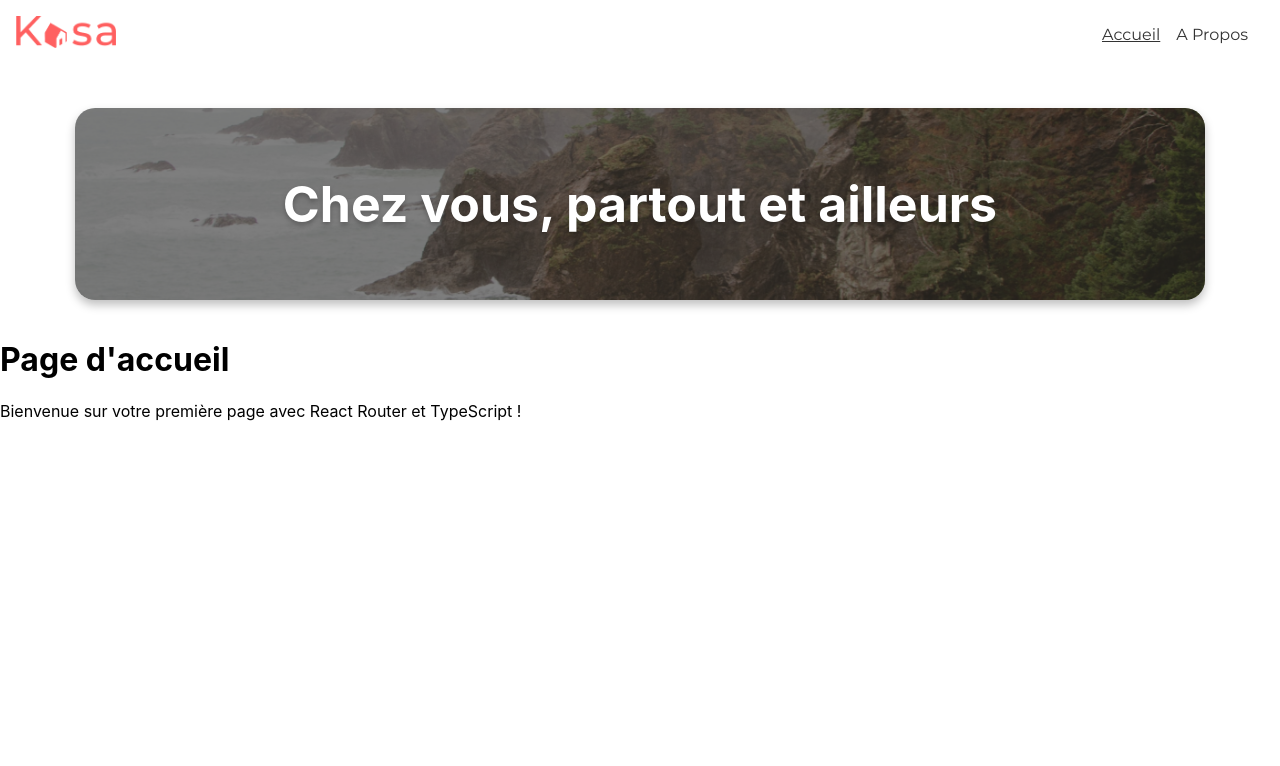
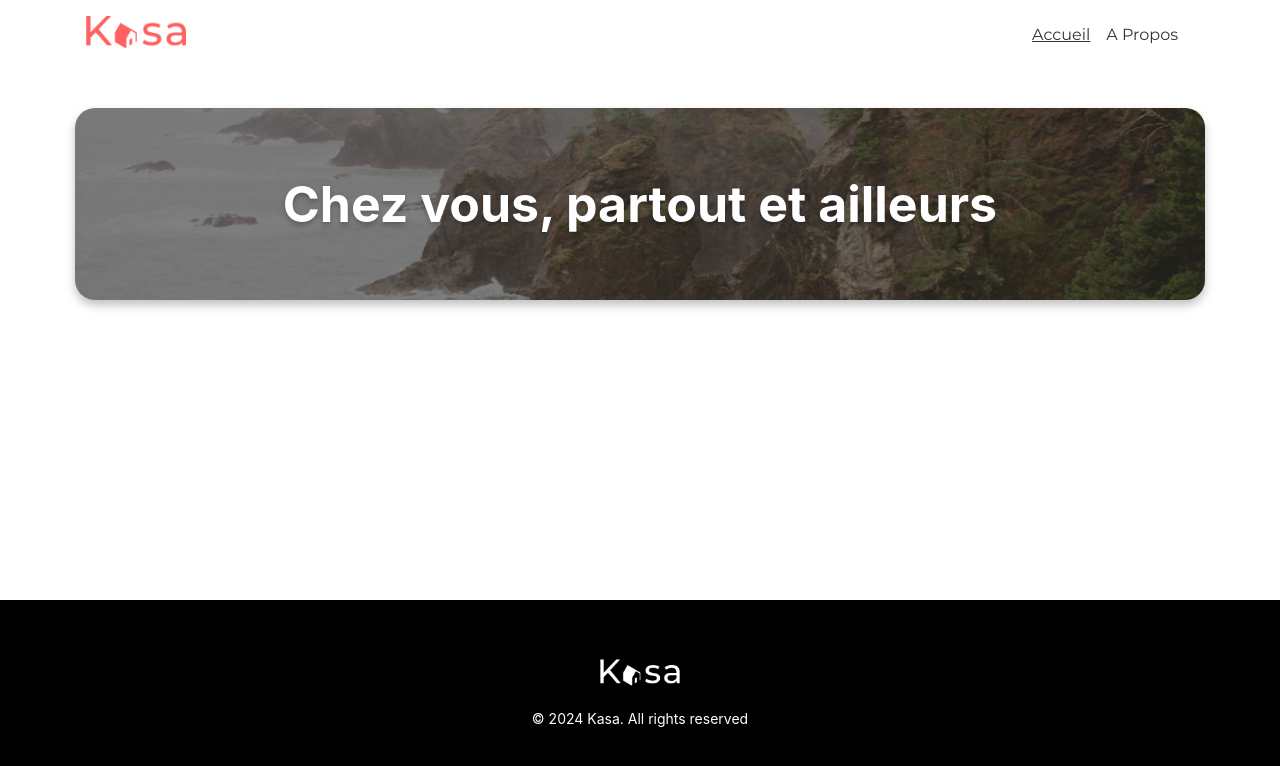
Before and after one commit to SamSam-01/kasa, a React (Create React App) app: page / in a window 1280 px wide. Shown: the top 766 px of the page. Built offline with nearby package versions, Linux system fonts and the light colour scheme.

Commit message:
add footer

```diff
--- a/src/App.tsx
+++ b/src/App.tsx
@@ -2,15 +2,17 @@ import React from 'react';
 import { BrowserRouter as Router, Routes, Route } from 'react-router-dom';
 import Home from './views/Home';
 import Navbar from './components/Navbar';
+import Footer from './components/Footer'
 import "./App.scss"
 
 const App: React.FC = () => {
   return (
     <Router>
-	  <Navbar />
+	    <Navbar />
       <Routes>
         <Route path="/" element={<Home />} />
       </Routes>
+      <Footer />
     </Router>
   );
 };
--- a/src/components/Carousel.tsx
+++ b/src/components/Carousel.tsx
@@ -1,5 +1,5 @@
 import React from 'react';
-import '../styles/Carousel.scss'; // Importer le fichier SCSS pour le style
+import '../styles/Carousel.scss';
 
 interface CarouselProps {
   image: string;
--- /dev/null
+++ b/src/components/Footer.tsx
@@ -0,0 +1,13 @@
+import React from 'react';
+import '../styles/Footer.scss';
+
+const Navbar: React.FC = () => {
+  return (
+    <div className="footer">
+        <img src="/assets/logo_bw.png" alt="Logo Kasa" />
+        <p className='copyright'>© 2024 Kasa. All rights reserved</p>
+    </div>
+  );
+};
+
+export default Navbar;
--- a/src/components/Navbar.tsx
+++ b/src/components/Navbar.tsx
@@ -1,12 +1,11 @@
 import React from 'react';
 import { NavLink } from 'react-router-dom';
-import '../styles/Navbar.scss'; // Importer le fichier SCSS pour le style
+import '../styles/Navbar.scss';
 
 const Navbar: React.FC = () => {
   return (
     <nav className="navbar">
       <div className="navbar__logo">
-        {/* Ajoutez votre logo ici */}
         <img src="/assets/kasa_logo.png" alt="Logo Kasa" />
       </div>
       <div className="navbar__links">
--- /dev/null
+++ b/src/styles/Footer.scss
@@ -0,0 +1,23 @@
+.footer {
+    position: fixed;
+    bottom: 0;
+    left: 0;
+    width: 100%;
+    height: 200px;
+    background-color: black;
+    display: flex;
+    flex-direction: column;
+    align-items: center;
+    justify-content: center;
+  }
+
+  .footer img {
+    width: 80px;
+    margin-bottom: 10px;
+  }
+
+  .footer .copyright {
+    color: white;
+    font-size: 14px;
+    text-align: center;
+  }
--- a/src/styles/Navbar.scss
+++ b/src/styles/Navbar.scss
@@ -3,7 +3,11 @@
     align-items: center;
     justify-content: space-between;
     padding: 1rem;
+    margin: 0 70px 0 70px;
     background-color: white; /* Couleur de fond de la barre de navigation */
+    @media only screen and (max-width: 600px) {
+      margin: 0px;
+    }
 
     &__logo {
       img {
--- a/src/views/Home.tsx
+++ b/src/views/Home.tsx
@@ -5,8 +5,6 @@ const Home: React.FC = () => {
   return (
     <div>
       <Carousel image="/assets/home_carousel.png" text='Chez vous, partout et ailleurs' />
-      <h1>Page d'accueil</h1>
-      <p>Bienvenue sur votre première page avec React Router et TypeScript !</p>
     </div>
   );
 };
```
Also changed, not shown: public/assets/logo_bw.png (added).
